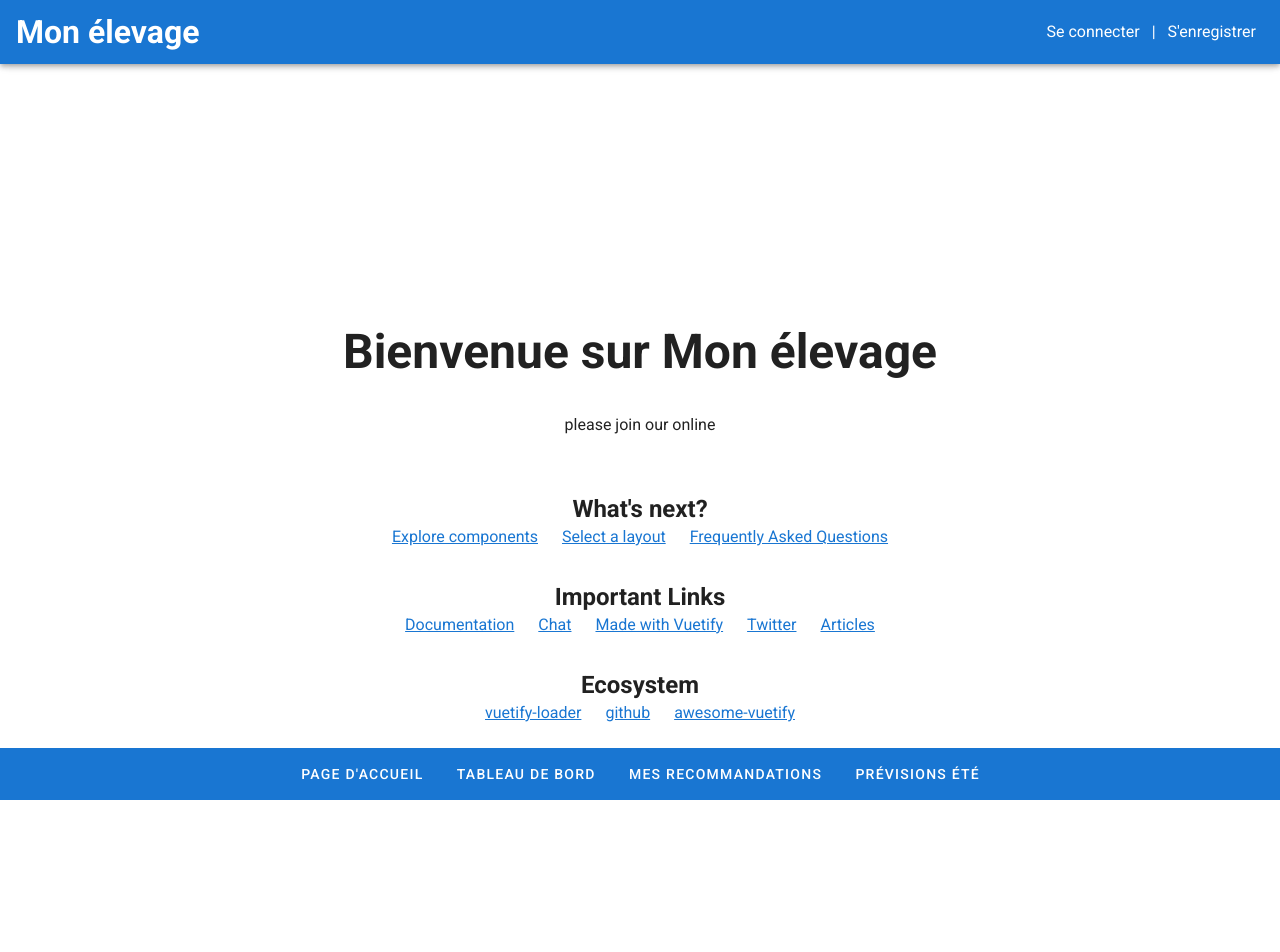
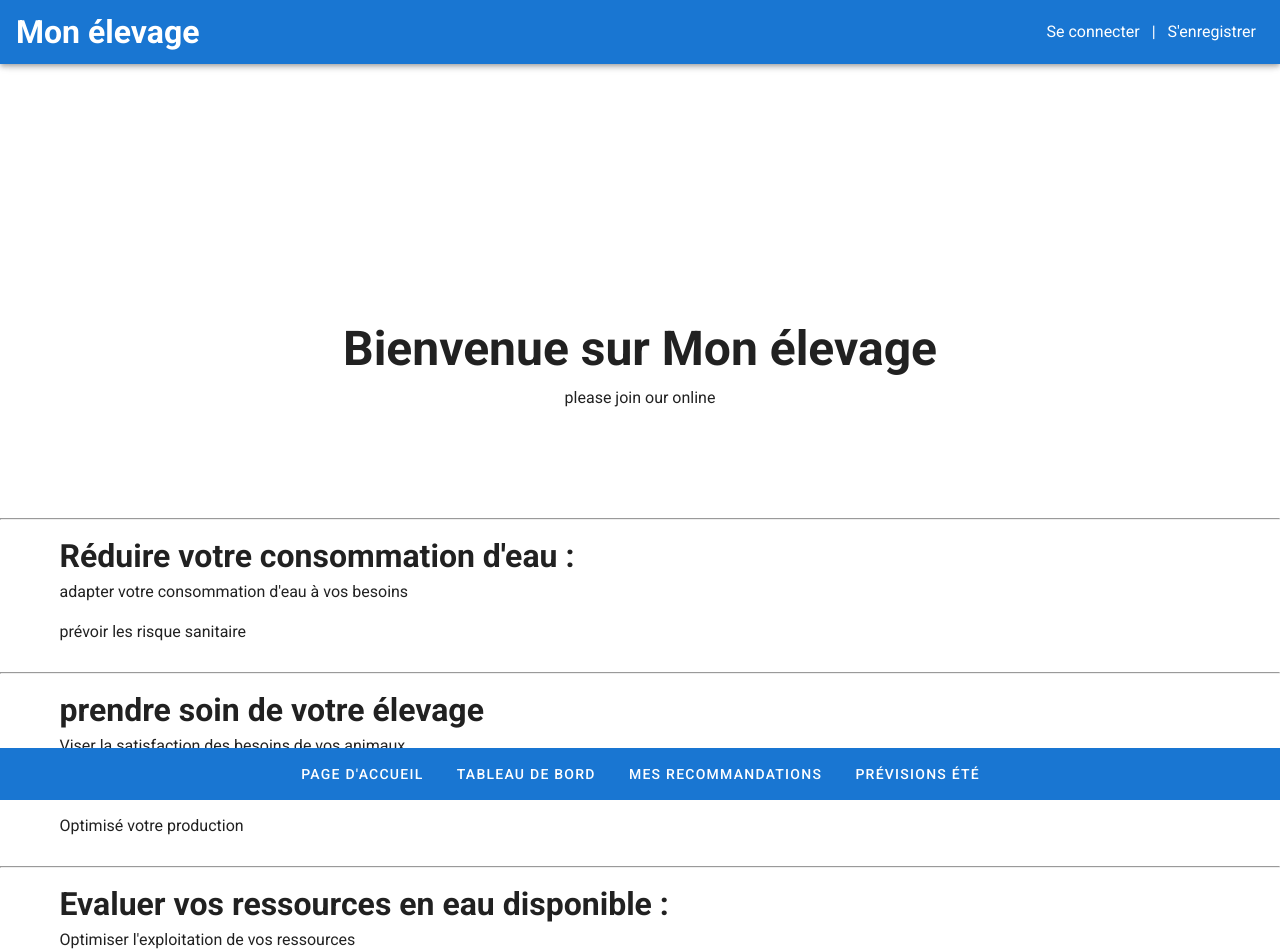
Before and after one commit to Aizen39/ASSEC, a Vue app: page / in a window 1280 px wide. Shown: the top 952 px of the page. Before the commit the page ends 800 px from the top, so only its background shows below. Built offline with nearby package versions, Linux system fonts and the light colour scheme.

Commit message:
maj home

```diff
--- a/src/App.vue
+++ b/src/App.vue
@@ -5,6 +5,16 @@
     <v-main>
       <v-container fluid fill-height class="pa-0">
         <Home v-if="homePage()"/>
+        <hr/>
+        <HomeConsoEau />
+        <hr/>
+        <HomeElevage />
+        <hr/>
+        <HomeGestionRessource />
+        <hr/>
+        <HomeSecheresse />
+        <hr/>
+        <HomeBio />
         <router-view></router-view>
       </v-container>
     </v-main>
@@ -16,6 +26,11 @@
 <script>
 import Toolbar from "./components/Toolbar.vue";
 import Home from "./components/Home";
+import HomeConsoEau from './components/homeConsoEau.vue';
+import HomeElevage from './components/homeElevage.vue';
+import HomeGestionRessource from './components/homeGestionRessource.vue';
+import HomeSecheresse from './components/homeSecheresse.vue';
+import HomeBio from './components/homeBio.vue';
 import Footer from "./components/Footer.vue";
 
 export default {
@@ -23,6 +38,11 @@ export default {
 
   components: {
     Home,
+    HomeConsoEau,
+    HomeElevage,
+    HomeGestionRessource,
+    HomeSecheresse,
+    HomeBio,
     Toolbar,
     Footer,
   },
@@ -42,3 +62,10 @@ export default {
   },
 };
 </script>
+
+<style>
+hr{
+  width: 100%;
+}
+
+</style>
--- a/src/components/Home.vue
+++ b/src/components/Home.vue
@@ -1,5 +1,6 @@
 <template>
   <v-container>
+
     <v-row class="text-center">
       <v-col cols="12">
         <v-img
@@ -9,139 +10,36 @@
           height="200"
         />
       </v-col>
+    </v-row>
 
-      <v-col class="mb-4">
-        <h1 class="display-2 font-weight-bold mb-3">
-          Bienvenue sur Mon élevage
-        </h1>
+    <v-row style="text-align: center;">
+      <v-col cols="12" class="mb-4">
+        <h1 class="display-2 font-weight-bold mb-3">Bienvenue sur Mon élevage</h1>
 
-        <p class="subheading font-weight-regular">
+        <p class="subheading font-weight-regular">please join our online</p>
+      </v-col>
+    </v-row>
 
-          <br>please join our online
-        </p>
+    <v-row>
+      <v-col cols="12">
+        <p></p>
       </v-col>
+      <v-col cols="6">
 
-      <v-col
-        class="mb-5"
-        cols="12"
-      >
-        <h2 class="headline font-weight-bold mb-3">
-          What's next?
-        </h2>
-
-        <v-row justify="center">
-          <a
-            v-for="(next, i) in whatsNext"
-            :key="i"
-            :href="next.href"
-            class="subheading mx-3"
-            target="_blank"
-          >
-            {{ next.text }}
-          </a>
-        </v-row>
-      </v-col>
-
-      <v-col
-        class="mb-5"
-        cols="12"
-      >
-        <h2 class="headline font-weight-bold mb-3">
-          Important Links
-        </h2>
-
-        <v-row justify="center">
-          <a
-            v-for="(link, i) in importantLinks"
-            :key="i"
-            :href="link.href"
-            class="subheading mx-3"
-            target="_blank"
-          >
-            {{ link.text }}
-          </a>
-        </v-row>
-      </v-col>
-
-      <v-col
-        class="mb-5"
-        cols="12"
-      >
-        <h2 class="headline font-weight-bold mb-3">
-          Ecosystem
-        </h2>
-
-        <v-row justify="center">
-          <a
-            v-for="(eco, i) in ecosystem"
-            :key="i"
-            :href="eco.href"
-            class="subheading mx-3"
-            target="_blank"
-          >
-            {{ eco.text }}
-          </a>
-        </v-row>
       </v-col>
     </v-row>
   </v-container>
 </template>
 
 <script>
-  export default {
-    name: 'HelloWorld',
+export default {
+  name: "HelloWorld",
 
-    data: () => ({
-      ecosystem: [
-        {
-          text: 'vuetify-loader',
-          href: 'https://github.com/vuetifyjs/vuetify-loader',
-        },
-        {
-          text: 'github',
-          href: 'https://github.com/vuetifyjs/vuetify',
-        },
-        {
-          text: 'awesome-vuetify',
-          href: 'https://github.com/vuetifyjs/awesome-vuetify',
-        },
-      ],
-      importantLinks: [
-        {
-          text: 'Documentation',
-          href: 'https://vuetifyjs.com',
-        },
-        {
-          text: 'Chat',
-          href: 'https://community.vuetifyjs.com',
-        },
-        {
-          text: 'Made with Vuetify',
-          href: 'https://madewithvuejs.com/vuetify',
-        },
-        {
-          text: 'Twitter',
-          href: 'https://twitter.com/vuetifyjs',
-        },
-        {
-          text: 'Articles',
-          href: 'https://medium.com/vuetify',
-        },
-      ],
-      whatsNext: [
-        {
-          text: 'Explore components',
-          href: 'https://vuetifyjs.com/components/api-explorer',
-        },
-        {
-          text: 'Select a layout',
-          href: 'https://vuetifyjs.com/getting-started/pre-made-layouts',
-        },
-        {
-          text: 'Frequently Asked Questions',
-          href: 'https://vuetifyjs.com/getting-started/frequently-asked-questions',
-        },
-      ],
-    }),
-  }
+  data: () => ({}),
+};
 </script>
+
+<style>
+
+
+</style>
--- /dev/null
+++ b/src/components/homeBio.vue
@@ -0,0 +1,16 @@
+<template>
+    <v-container>
+        <h1>utilisation du bio ou non :</h1>
+        <p>Prise en charge de votre élevage biologique ou non biologique</p>
+        <p>Adapter vos besoins en fonction de votre mode d'élevage</p>
+    </v-container>
+
+</template>
+
+<script>
+
+export default ({
+
+
+})
+</script>
--- /dev/null
+++ b/src/components/homeConsoEau.vue
@@ -0,0 +1,16 @@
+<template>
+    <v-container>
+        <h1>Réduire votre consommation d'eau :</h1>
+        <p>adapter votre consommation d'eau à vos besoins</p>
+        <p>prévoir les risque sanitaire</p>
+    </v-container>
+
+</template>
+
+<script>
+
+export default ({
+
+
+})
+</script>
--- /dev/null
+++ b/src/components/homeElevage.vue
@@ -0,0 +1,17 @@
+<template>
+    <v-container>
+        <h1>prendre soin de votre élevage</h1>
+        <p>Viser la satisfaction des besoins de vos animaux</p>
+        <p>Assurer une qualité d'eau comforme au exigences sanitaires</p>
+        <p>Optimisé votre production</p>
+    </v-container>
+
+</template>
+
+<script>
+
+export default ({
+
+
+})
+</script>
--- /dev/null
+++ b/src/components/homeGestionRessource.vue
@@ -0,0 +1,17 @@
+<template>
+    <v-container>
+
+        <h1>Evaluer vos ressources en eau disponible :</h1>
+        <p>Optimiser l'exploitation de vos ressources</p>
+        <p>Choisir des système appropriés</p>
+    </v-container>
+
+</template>
+
+<script>
+
+export default ({
+
+
+})
+</script>
--- /dev/null
+++ b/src/components/homeSecheresse.vue
@@ -0,0 +1,18 @@
+<template>
+    <v-container>
+
+        <h1>Anticiper les besoins de votre exploitation :</h1>
+        <p>Prévoir les période de sécheresse</p>
+        <p>Analyser l'évolution de l'exploitation de vos ressources</p>
+
+    </v-container>
+
+</template>
+
+<script>
+
+export default ({
+
+
+})
+</script>
```
Also changed, not shown: src/assets/vacheHome.jpg (added).
